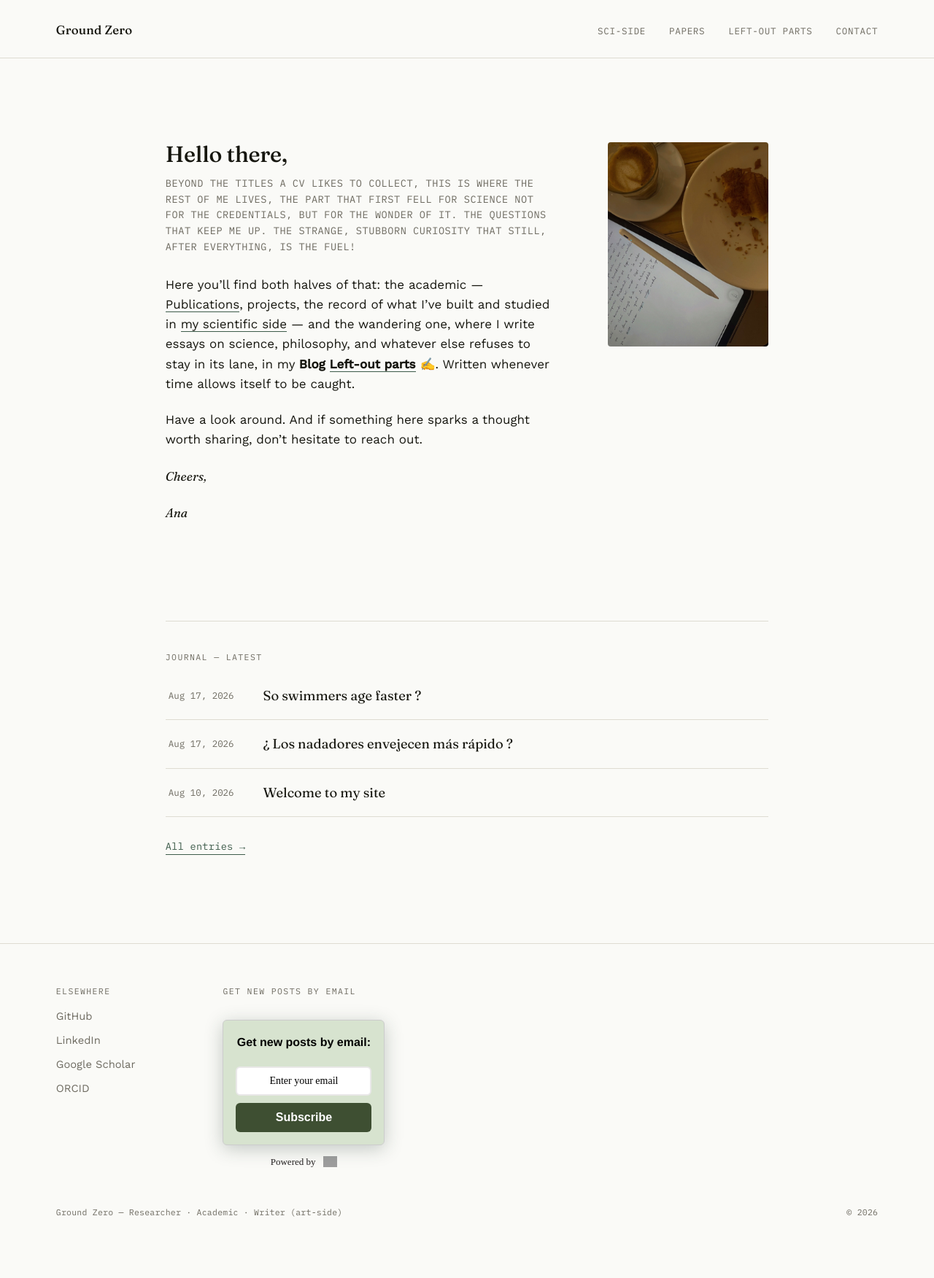
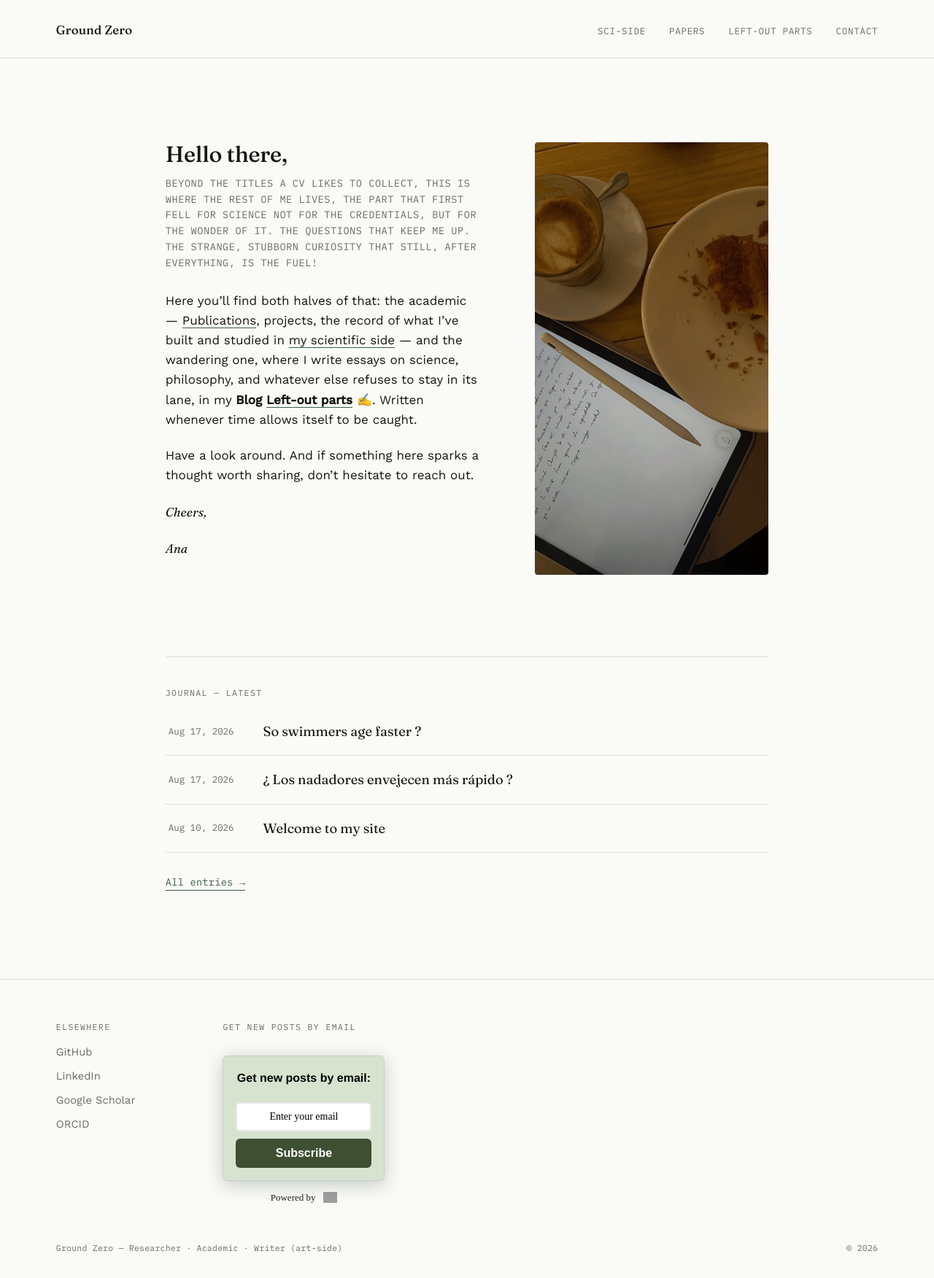
Before and after one commit to AnaAquiles/AnaAquiles.github.io, a Jekyll site: the page built from index.md, in a window 1280 px wide. Shown: the whole page at 73% size. Built offline with Jekyll 4.4.1, drawn with Linux system fonts in a browser that asks for light colours; before the commit the page ends 1703 px from its top, so only the background shows below that; grey boxes are pictures that could not be loaded.

Commit message:
index photo

```diff
--- a/assets/css/style.css
+++ b/assets/css/style.css
@@ -174,12 +174,16 @@ a {
   display: grid;
   grid-template-columns: 1fr auto;
   gap: clamp(32px, 6vw, 72px);
-  align-items: start;
+  align-items: stretch;
+}
+
+.hero-photo {
+  display: flex;
 }
 
 .hero-photo img {
-  width: 220px;
-  height: 280px;
+  width: 320px;
+  height: 100%;
   object-fit: cover;
   border-radius: 4px;
   filter: saturate(0.92);
@@ -193,8 +197,8 @@ a {
     order: -1;
   }
   .hero-photo img {
-    width: 140px;
-    height: 178px;
+    width: 100%;
+    height: 220px;
   }
 }
 
```
